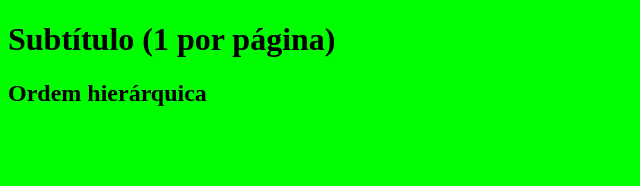
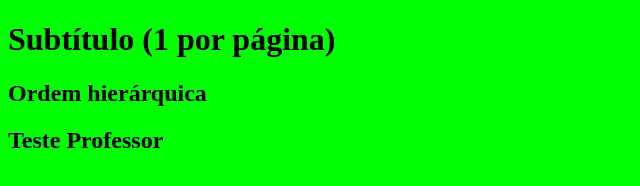
Before and after one commit to RafaelPA13/2EMIA, a plain HTML site: page index.html in a window 1280 px wide. Shown: the whole page, without its empty margins (0-640 px from the left). Drawn offline with Linux system fonts and the light colour scheme.

Commit message:
alterações feitas

```diff
--- a/index.html
+++ b/index.html
@@ -11,6 +11,7 @@
 <body>
     <h1>Subtítulo (1 por página)</h1>
     <h2>Ordem hierárquica</h2>
+    <h2>Teste Professor</h2>
 
 </body>
 </html>
--- a/style.css
+++ b/style.css
@@ -22,7 +22,7 @@ body {
 /* Tablet Landscape */
 @media (min-width: 992px) {
     body {
-        background-color: #ff0000;
+        background-color: #484955;
     }
 }
 
```
